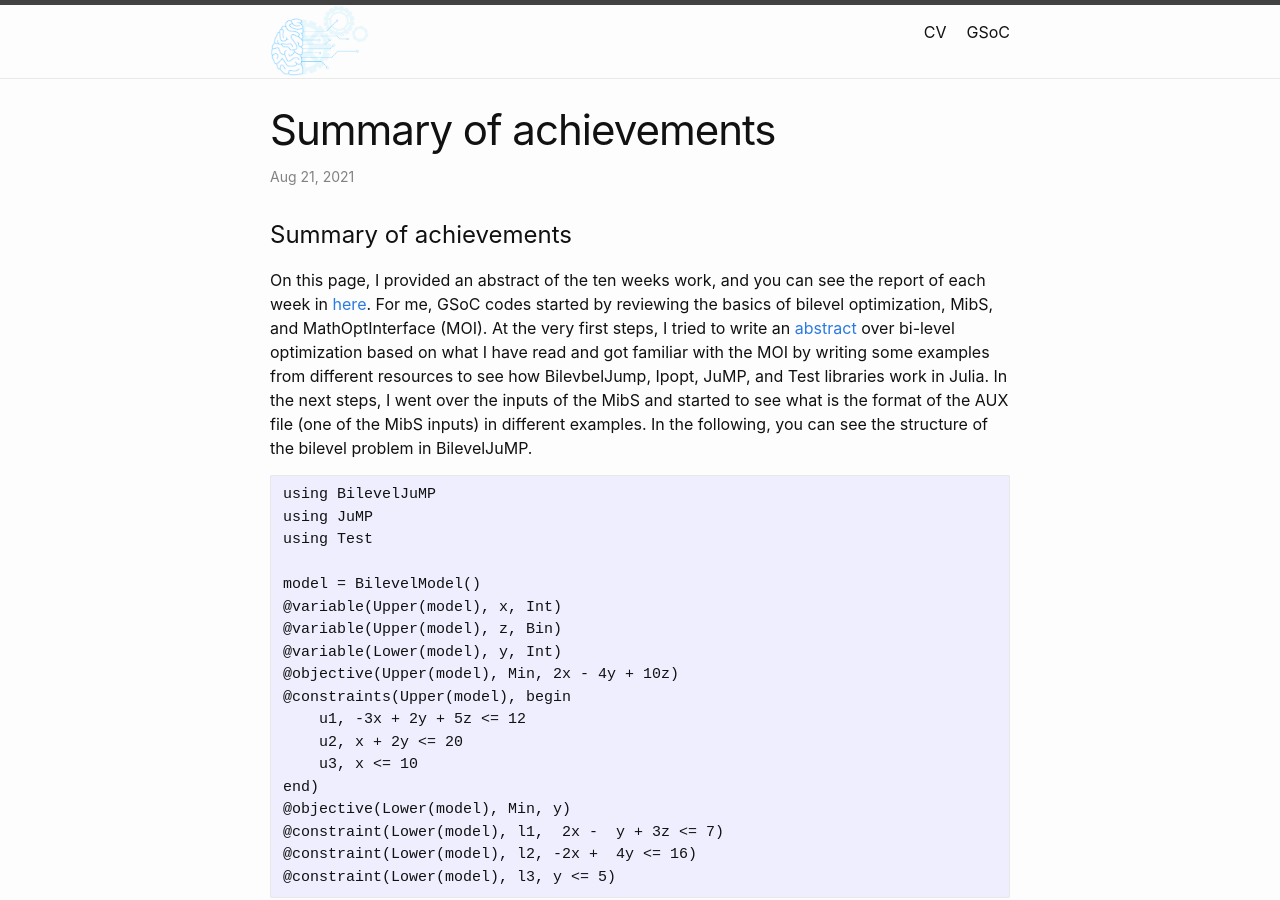
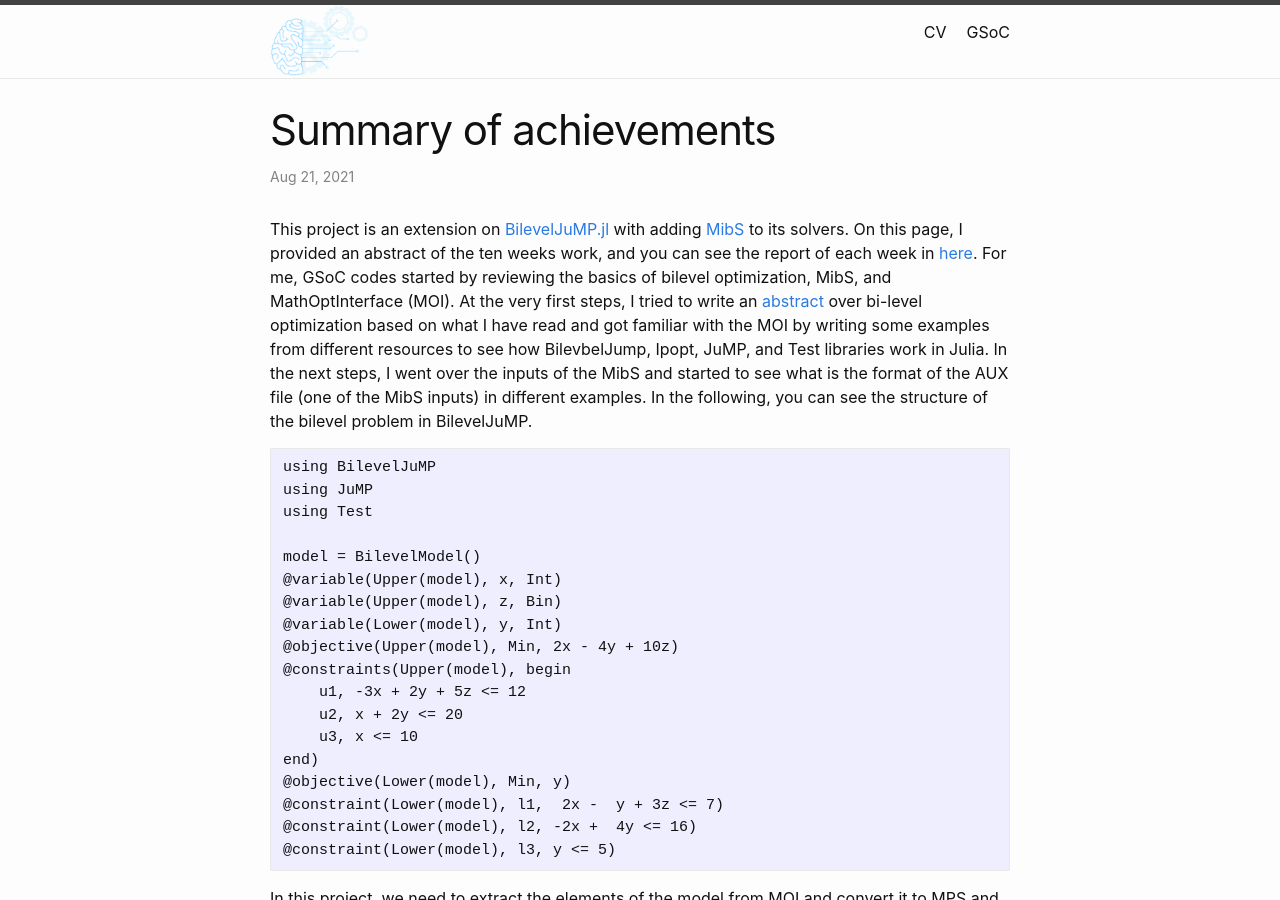
Before and after one commit to HesamShaelaie/HesamShaelaie.github.io, a Jekyll site: the page built from GSoC/_posts/2021-07-19-week11.markdown, in a window 1280 px wide and 900 px high. Built offline with Jekyll 4.4.1, drawn with Linux system fonts in a browser that asks for light colours.

Commit message:
update no the abstract page

````diff
--- a/GSoC/_posts/2021-07-19-week11.markdown
+++ b/GSoC/_posts/2021-07-19-week11.markdown
@@ -4,9 +4,9 @@ title:  "Summary of achievements"
 date:   2021-08-21 14:12:14 -0400
 category: GSoC
 ---
-# Summary of achievements
 
-On this page, I provided an abstract of the ten weeks work, and you can see the report of each week in [here](https://hesamshaelaie.github.io/GSoC/). For me, GSoC codes started by reviewing the basics of bilevel optimization, MibS, and MathOptInterface (MOI). At the very first steps, I tried to write an [abstract](https://github.com/joaquimg/BilevelJuMP.jl/pull/119) over bi-level optimization based on what I have read and got familiar with the MOI by writing some examples from different resources to see how BilevbelJump, Ipopt, JuMP, and Test libraries work in Julia. In the next steps, I went over the inputs of the MibS and started to see what is the format of the AUX file (one of the MibS inputs) in different examples. In the following, you can see the structure of the bilevel problem in BilevelJuMP.
+
+This project is an extension on [BilevelJuMP.jl](https://github.com/joaquimg/BilevelJuMP.jl) with adding [MibS](https://github.com/coin-or/MibS) to its solvers. On this page, I provided an abstract of the ten weeks work, and you can see the report of each week in [here](https://hesamshaelaie.github.io/GSoC/). For me, GSoC codes started by reviewing the basics of bilevel optimization, MibS, and MathOptInterface (MOI). At the very first steps, I tried to write an [abstract](https://github.com/joaquimg/BilevelJuMP.jl/pull/119) over bi-level optimization based on what I have read and got familiar with the MOI by writing some examples from different resources to see how BilevbelJump, Ipopt, JuMP, and Test libraries work in Julia. In the next steps, I went over the inputs of the MibS and started to see what is the format of the AUX file (one of the MibS inputs) in different examples. In the following, you can see the structure of the bilevel problem in BilevelJuMP.
 
 ```
 using BilevelJuMP
````
